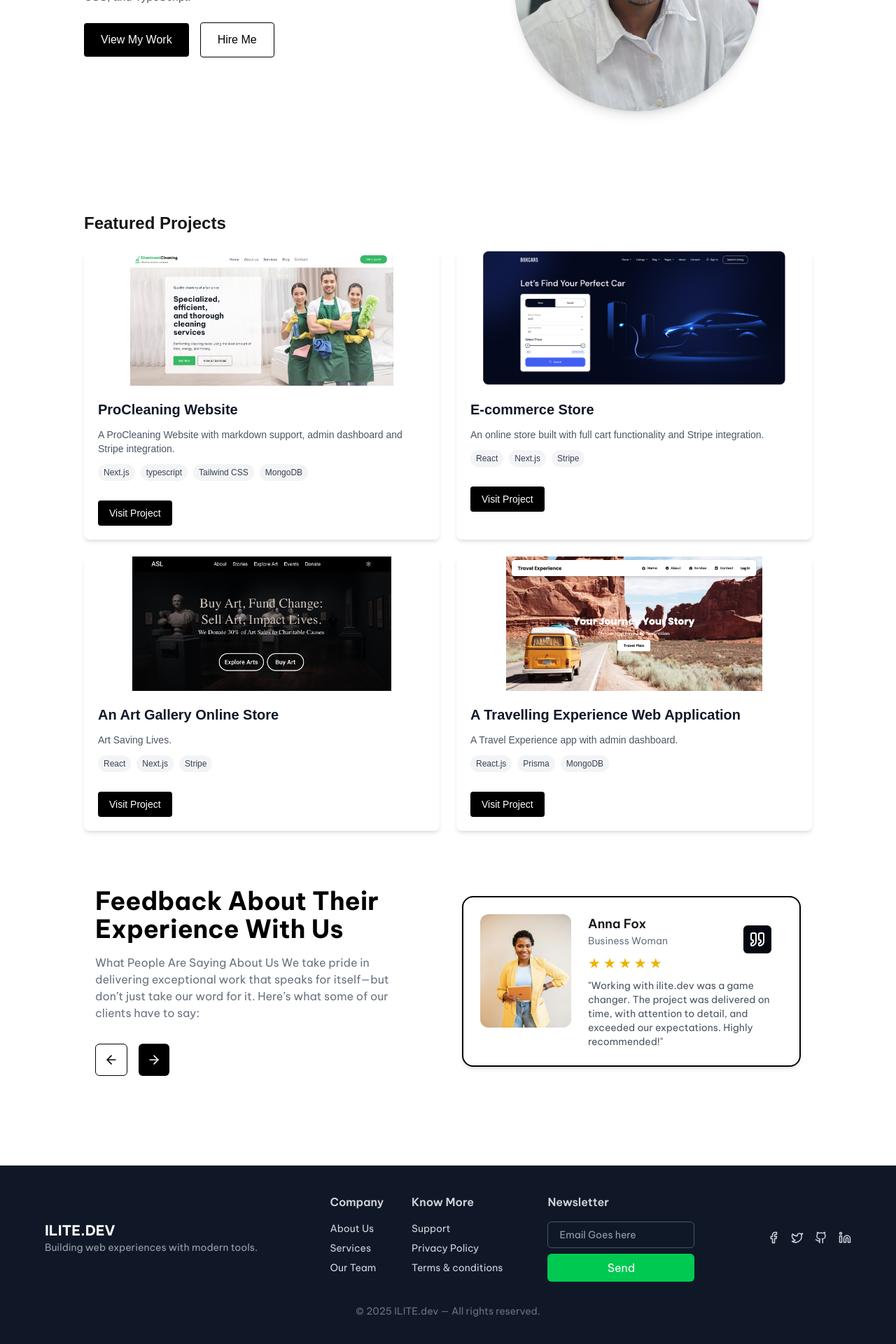
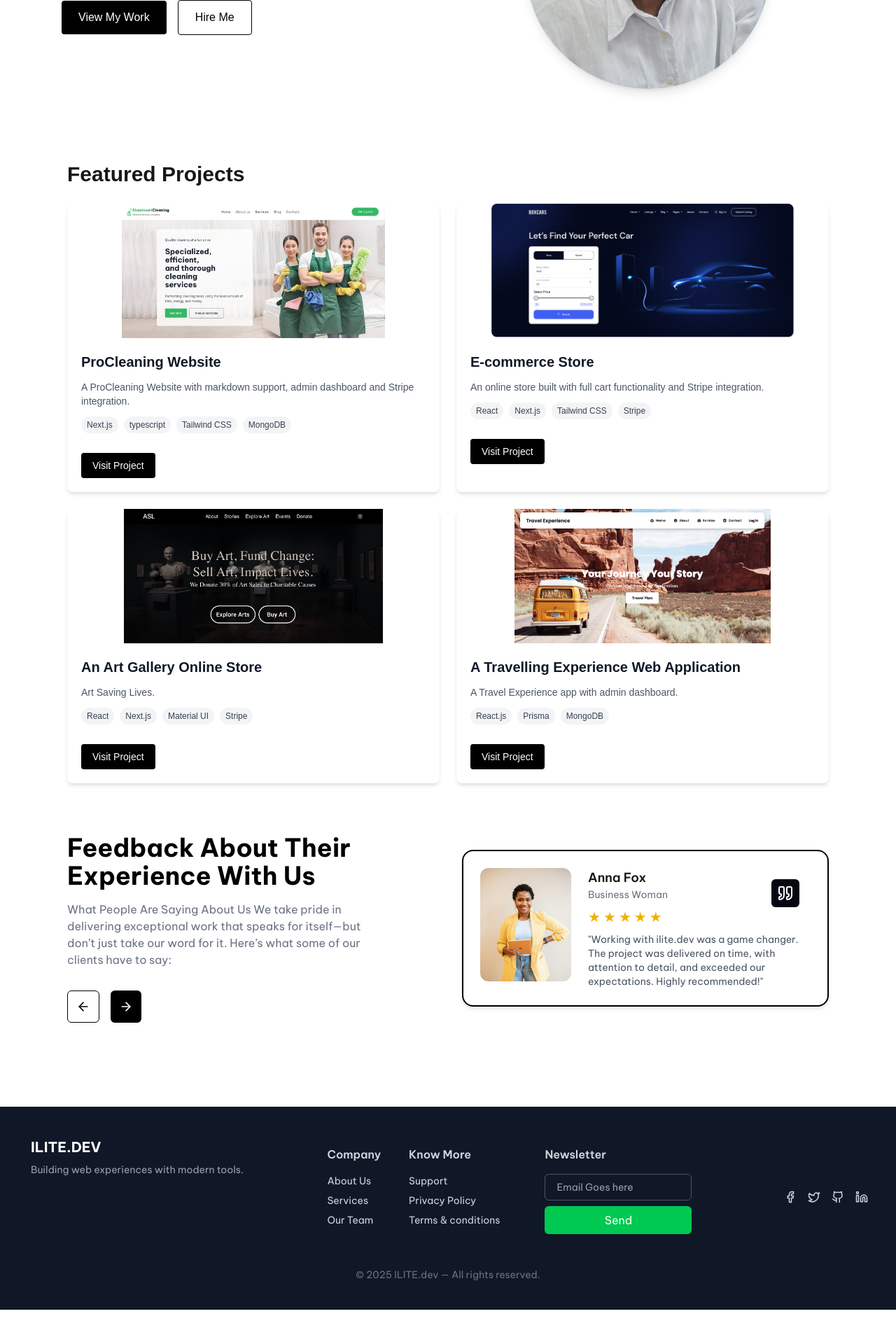
Before and after one commit to davidkingsilite/portfolio, a Next.js app: page / in a window 1280 px wide. Shown: the part 532-2452 px from the top of the page at 70% size. After the commit the page ends 2403 px from the top, so only its background shows below. Built offline with nearby package versions, Linux system fonts and the light colour scheme.

Commit message:
responsive

```diff
--- a/app/page.tsx
+++ b/app/page.tsx
@@ -9,15 +9,15 @@ export default function Home() {
   return (
     <section className="px-6 py-12">
       <Hero />
-      <div className='px-12 md:px-24'>
-      <h2 className="text-2xl font-bold mt-12 mb-6">Featured Projects</h2>
+      <div className='px-2 md:px-18'>
+      <h2 className="text-2xl md:text-3xl font-bold mt-10 mb-6">Featured Projects</h2>
       <div className="grid grid-cols-1 md:grid-cols-2 gap-6">
         {projects.slice(0, 4).map(project => (
           <ProjectCard key={project.id} project={project} />
           ))}
       </div>
+      </div>
       <Testimonials />
-      </div>
     </section>
   )
 }
--- a/components/Footer.tsx
+++ b/components/Footer.tsx
@@ -6,16 +6,16 @@ import FooterNewsletter from './FooterNewsletter';
 
 export default function Footer() {
   return (
-    <footer className="bg-gray-900 text-gray-300 py-10 font-bevietnam px-12 md-px-24">
-      <div className="max-w-7xl mx-auto px-4">
-        <div className="flex flex-col md:flex-row justify-between items-center gap-6">
+    <footer className="bg-gray-900 text-gray-300 py-4 md:py-10 font-bevietnam">
+      <div className="max-w-7xl mx-auto px-4 md:px-10">
+        <div className="flex flex-col md:flex-row justify-between gap-6">
           {/* Logo / Branding */}
           <div>
-            <h2 className="text-xl font-bold text-white">ILITE.DEV</h2>
-            <p className="text-sm text-gray-400">Building web experiences with modern tools.</p>
+            <h2 className="text-xl font-bold text-white p-1">ILITE.DEV</h2>
+            <p className="text-sm text-gray-400 p-1">Building web experiences with modern tools.</p>
           </div>
 
-          <div className="mx-0 flex flex-col md:flex-row gap-10 md:gap-16 text-nowrap">
+          <div className="mx-0 flex flex-col md:flex-row gap-10 md:gap-16 p-4 text-nowrap">
         <div className="flex md:flex-col lg:flex-row gap-10">
         {/* Company */}
         <div>
@@ -45,7 +45,7 @@ export default function Footer() {
       </div>
 
           {/* Social Icons */}
-          <div className="flex gap-4">
+          <div className="flex gap-4 pl-4 md:pt-20">
             <Link href="https://facebook.com" target="_blank" className="hover:text-white">
               <Facebook size={18} />
             </Link>
--- a/components/Hero.tsx
+++ b/components/Hero.tsx
@@ -5,14 +5,14 @@ import Link from 'next/link';
 
 export default function Hero() {
   return (
-    <section className="flex flex-col-reverse md:flex-row items-center justify-between gap-10 px-12 md:px-24 py-12 md:py-24">
+    <section className="flex flex-col-reverse md:flex-row items-center justify-between gap-10 px-2 md:px-16 py-2 md:py-16">
       {/* Text Section */}
       <div className="flex-1 text-center md:text-left space-y-6">
         <h1 className="text-4xl sm:text-5xl font-bold text-black">
           Hello, I&apos;m David — <br />
           A Frontend Web Developer
         </h1>
-        <p className="text-gray-600 max-w-md mx-auto md:mx-0">
+        <p className="text-gray-600 max-w-md mx-auto md:mx-0 text-base">
           I craft responsive, performant, and visually engaging web experiences using modern technologies like Next.js, Tailwind CSS, and TypeScript.
         </p>
         <div className="flex flex-col sm:flex-row items-center justify-center md:justify-start gap-4">
--- a/components/Navbar.tsx
+++ b/components/Navbar.tsx
@@ -96,7 +96,7 @@ export default function Navbar() {
 
           <button
             onClick={() => router.push('/contact')}
-            className="px-6 py-3 border border-black text-black rounded bg-black hover:bg-gray-800 hover:text-white font-medium transition"
+            className="px-6 py-3 border border-black text-white rounded bg-black hover:bg-gray-800 font-medium transition"
           >
             Hire Me
           </button>
--- a/components/Testimonial.tsx
+++ b/components/Testimonial.tsx
@@ -46,7 +46,7 @@ export default function Testimonials() {
   const { name, role, rating, message, image } = testimonials[current];
 
   return (
-    <section className="py-20 px-4 bg-white font-bevietnam">
+    <section className="py-10 md:py-18 px-4 md:px-18 bg-white font-bevietnam">
       <div className="max-w-7xl mx-auto grid grid-cols-1 lg:grid-cols-2 items-center gap-10">
         {/* Left: Heading */}
         <div>
--- a/constants/index.ts
+++ b/constants/index.ts
@@ -14,7 +14,7 @@ export const projects = [
     description: 'An online store built with full cart functionality and Stripe integration.',
     imageUrl: '/cardealer.png',
     projectUrl: 'https://ecommerce-site.com',
-    techStack: ['React', 'Next.js', 'Stripe'],
+    techStack: ['React', 'Next.js','Tailwind CSS', 'Stripe'],
   },
   {
     id: 3,
@@ -22,7 +22,7 @@ export const projects = [
     description: 'Art Saving Lives.',
     imageUrl: '/artsavin.png',
     projectUrl: 'https://artsavinglifes.onrender.com',
-    techStack: ['React', 'Next.js', 'Stripe'],
+    techStack: ['React', 'Next.js', 'Material UI', 'Stripe'],
   },
   {
     id: 4,
```
